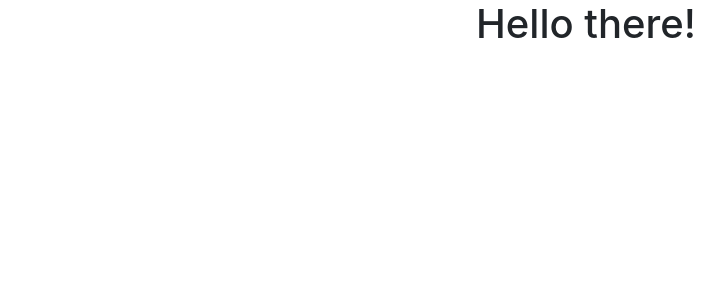
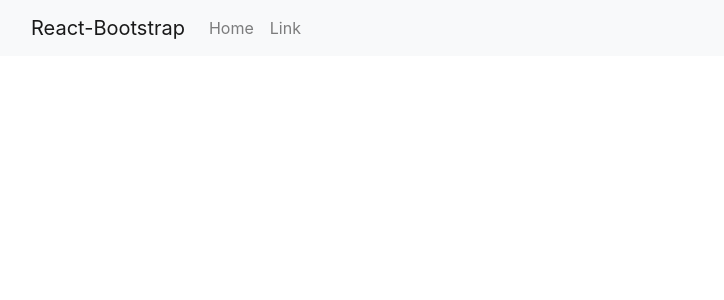
Before and after one commit to Skallad/artport, a React (Create React App) app: page / in a window 1280 px wide. Shown: the top 300 px of the page, without its empty margins (54-778 px from the left). Built offline with nearby package versions, Linux system fonts and the light colour scheme.

Commit message:
Create basic navbar and import dependencies

```diff
--- a/src/App.js
+++ b/src/App.js
@@ -1,9 +1,10 @@
 import './App.css';
+import NavBar from './components/NavBar';
 
 function App() {
   return (
     <div className="App">
-      <h1>Hello there!</h1>
+      <NavBar  />
     </div>
   );
 }
--- /dev/null
+++ b/src/components/NavBar.js
@@ -0,0 +1,21 @@
+import React from 'react'
+import {Navbar, Container, Nav} from 'react-bootstrap'
+
+const NavBar = () => {
+    return (
+        <Navbar bg="light" expand="lg">
+            <Container>
+                <Navbar.Brand href="#home">React-Bootstrap</Navbar.Brand>
+                <Navbar.Toggle aria-controls="basic-navbar-nav"/>
+                <Navbar.Collapse id="basic-navbar-nav">
+                    <Nav className="mr-auto">
+                        <Nav.Link href="#home">Home</Nav.Link>
+                        <Nav.Link href="#link">Link</Nav.Link>
+                    </Nav>
+                </Navbar.Collapse>
+            </Container>
+        </Navbar>
+    )
+}
+
+export default NavBar
```
